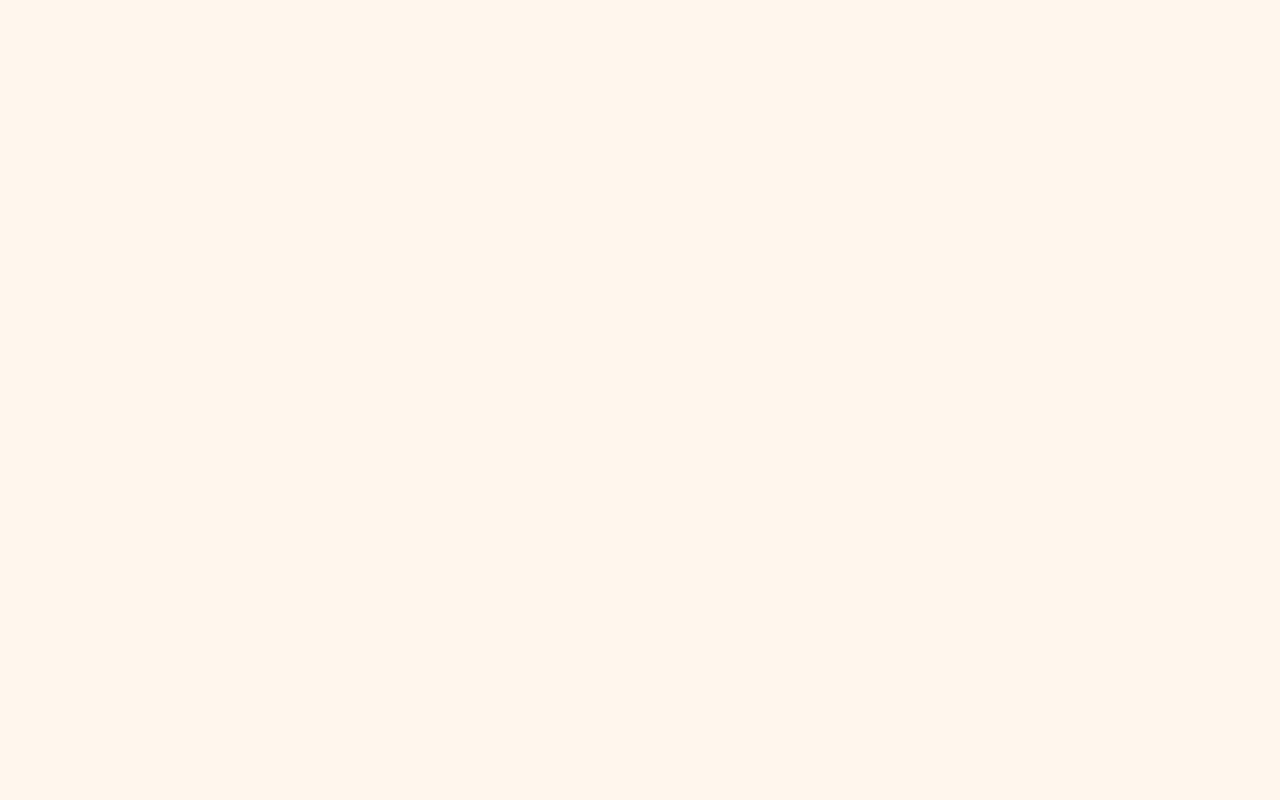
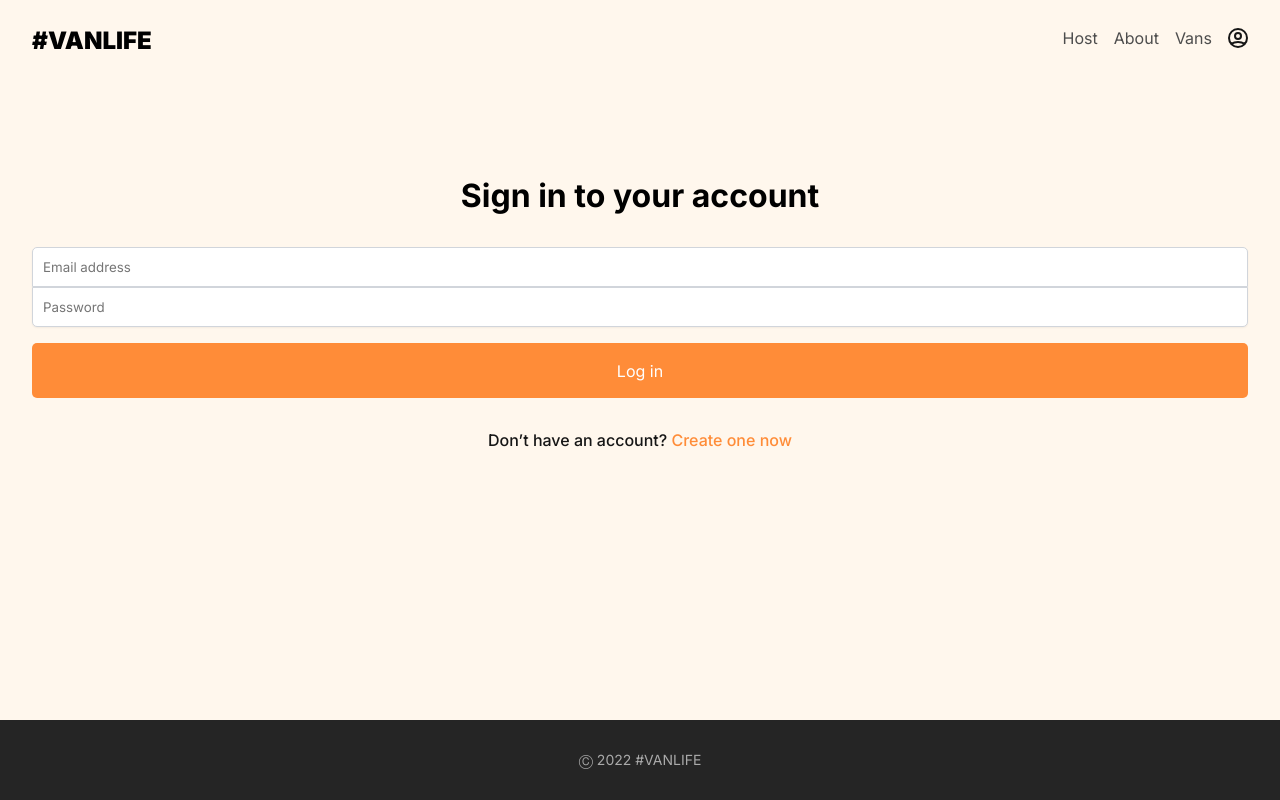
Before and after one commit to guido2288/vanLifeApp, a React (Vite) app: page /login in a window 1280 px wide. Before the commit this address had no page. Built offline with nearby package versions, Linux system fonts and the light colour scheme; what miragejs would draw is missing.

Commit message:
LoginPage added

```diff
--- a/components/Header.jsx
+++ b/components/Header.jsx
@@ -1,4 +1,13 @@
 import { NavLink , Link } from "react-router-dom"
+
+const IconLogin = () => {
+  return (
+    <svg width="20" height="20" viewBox="0 0 20 20" fill="none" xmlns="http://www.w3.org/2000/svg">
+      <path d="M3.12104 15.8047C5.15267 14.6564 7.4998 14.001 10 14.001C12.5002 14.001 14.8473 14.6564 16.879 15.8047M13 8.00098C13 9.65783 11.6569 11.001 10 11.001C8.34315 11.001 7 9.65783 7 8.00098C7 6.34412 8.34315 5.00098 10 5.00098C11.6569 5.00098 13 6.34412 13 8.00098ZM19 10.001C19 14.9715 14.9706 19.001 10 19.001C5.02944 19.001 1 14.9715 1 10.001C1 5.03041 5.02944 1.00098 10 1.00098C14.9706 1.00098 19 5.03041 19 10.001Z" stroke="#161616" stroke-width="2" stroke-linecap="round" stroke-linejoin="round"/>
+    </svg>
+
+  )
+}
 
 export const Header = () => {
   return (
@@ -10,6 +19,7 @@ export const Header = () => {
             <NavLink isActive={ ({isActive}) => { isActive ? className="active" : null } } to="/host">Host</NavLink>
             <NavLink isActive={ ({isActive}) => { isActive ? className="active" : null } } to="/about">About</NavLink>
             <NavLink isActive={ ({isActive}) => { isActive ? className="active" : null } } to="/vans">Vans</NavLink>
+            <NavLink isActive={ ({isActive}) => { isActive ? className="active" : null } } to="/login">{IconLogin}</NavLink>
         </div>
     </header>
   )
--- /dev/null
+++ b/components/NotFound.jsx
@@ -0,0 +1,14 @@
+import { Link } from "react-router-dom"
+
+const NotFound = () => {
+  return (
+    <div className="notFound">
+        <h1>Sorry, the page you were looking for was not found.</h1>
+        <Link to="/">
+            <button>Return to home</button>
+        </Link>
+    </div>
+  )
+}
+
+export default NotFound
--- /dev/null
+++ b/pages/Login.jsx
@@ -0,0 +1,47 @@
+import { useState } from "react"
+import { useNavigate } from "react-router-dom"
+
+const Login = () => {
+
+    const [loginFormData, setLoginFormData] = useState({ email: "", password: "" })
+
+    function handleSubmit(e) {
+        e.preventDefault()
+        console.log(loginFormData)
+    }
+
+    function handleChange(e) {
+        const { name, value } = e.target
+        setLoginFormData(prev => ({
+            ...prev,
+            [name]: value
+        }))
+    }
+
+    return (
+        <div className="login-container">
+            <h1>Sign in to your account</h1>
+            <form onSubmit={handleSubmit} className="login-form">
+                <input
+                    name="email"
+                    onChange={handleChange}
+                    type="email"
+                    placeholder="Email address"
+                    value={loginFormData.email}
+                />
+                <input
+                    name="password"
+                    onChange={handleChange}
+                    type="password"
+                    placeholder="Password"
+                    value={loginFormData.password}
+                />
+                <button>Log in</button>
+            </form>
+
+            <p>Don’t have an account? <span> Create one now </span></p>
+        </div>
+  )
+}
+
+export default Login
--- a/pages/Vans/VanDetail.jsx
+++ b/pages/Vans/VanDetail.jsx
@@ -1,16 +1,21 @@
 import { useEffect, useState } from "react";
 import { Link, useParams } from "react-router-dom"
 
-
 const VanDetail = () => {
-  const params = useParams();
+  const { id } = useParams();
   const [van, setVan] = useState(null);
 
+
   useEffect(() => {
-    fetch(`/api/vans/${params.id}`)
+
+    fetch(`/api/vans/${id}`)
     .then(res=> res.json())
     .then(data => setVan(data.vans))
+
   }, [])
+
+
+
 
 
   return (
--- a/pages/Vans/Vans.jsx
+++ b/pages/Vans/Vans.jsx
@@ -1,5 +1,7 @@
 import { useEffect, useState } from "react"
 import { Link,  useSearchParams } from "react-router-dom"
+import { getVans } from "../../src/api";
+
 
 const Vans = () => {
 
@@ -7,13 +9,27 @@ const Vans = () => {
 
   const  [ searchParams , setSearchParams] = useSearchParams()
 
+  const [loading, setLoading] = useState(false);
+
   const typeFilter = searchParams.get("type")
 
 
   useEffect(() => {
-      fetch("/api/vans")
-          .then(res => res.json())
-          .then(data => setVans(data.vans))
+    async function loadVans() {
+      setLoading(true)
+
+      try {
+        const data = await getVans()
+        setVans(data)
+
+      } catch (error) {
+        console.log(error)
+      }
+
+      setLoading(false)
+    }
+
+    loadVans()
   }, [])
 
   const filtersVans = typeFilter
@@ -48,7 +64,10 @@ const Vans = () => {
       </div>
 
       <div className="cards-container">
-        {vansElement}
+        {
+          loading ? <h2>Loading...</h2> : vansElement
+        }
+
       </div>
 
     </div>
--- a/src/App.jsx
+++ b/src/App.jsx
@@ -14,6 +14,8 @@ import HostVansDetails from "../pages/Host/HostVansDetails"
 import HostVanInfo from "../pages/Host/HostVanInfo"
 import HostVanPhotos from "../pages/Host/HostVanPhotos"
 import HostVanPricing from "../pages/Host/HostVanPricing"
+import NotFound from "../components/NotFound"
+import Login from "../pages/Login"
 
 function App() {
 
@@ -25,9 +27,12 @@ function App() {
         <Routes>
           <Route path="/" element={<Layout />}>
             <Route index element={ <Home /> }/>
+
             <Route path="about" element={ <About /> }/>
             <Route path="vans" element={ <Vans /> }/>
             <Route path="vans/:id" element={ <VanDetail /> }/>
+
+            <Route path="login" element={ <Login /> } />
 
             <Route path="host" element={ <HostLayout /> }>
             | <Route index element={ <Dashboard /> }/>
@@ -41,7 +46,7 @@ function App() {
               </Route>
 
             </Route>
-
+            <Route path="*" element={ <NotFound/> }/>
           </Route>
         </Routes>
 
--- /dev/null
+++ b/src/api.js
@@ -0,0 +1,15 @@
+export  async function getVans () {
+    const res = await fetch("/api/vans")
+
+    if (!res.ok) {
+        throw {
+            message: "Failed to fetch vans",
+            statusText: res.statusText,
+            status: res.status
+        }
+    }
+
+    const data = await res.json()
+
+    return data.vans;
+}
--- a/src/index.css
+++ b/src/index.css
@@ -90,6 +90,7 @@ header{
   color: #fff;
   padding: 1rem;
   font-weight: 700;
+  font-size: 1rem;
   cursor: pointer;
 }
 
@@ -497,3 +498,84 @@ footer p{
   width: 103px;
   border-radius: 5px;
 }
+
+/* NOT FOUNT PAGE */
+
+.notFound{
+  margin-top: 6rem;
+  display: flex;
+  flex-direction: column;
+  padding: 2rem;
+  gap: 2rem;
+}
+
+.notFound a button{
+  background-color: #161616;
+  border: none;
+  height: 3.5rem;
+  border-radius: 5px;
+  color: #fff;
+  font-size: 1rem;
+  width: 100%;
+}
+
+.notFound a button:hover{
+  cursor: pointer;
+}
+
+/* LOGIN PAGE */
+
+.login-container{
+  margin-top: 4rem;
+  padding: 2rem;
+  display: flex;
+  flex-direction: column;
+  align-items: center;
+  gap: 2rem;
+}
+
+.login-form{
+  width: 100%;
+  display: flex;
+  flex-direction: column;
+}
+
+.login-form input{
+  border: 1px solid rgba(209, 213, 219);
+  height: 40px;
+  text-indent: 10px;
+  box-shadow: 0px 1px 2px rgba(0, 0, 0, 0.05);
+  font-weight: 400;
+  color: #4D4D4D;
+}
+
+.login-form input:first-child {
+  border-radius: 5px 5px 0 0;
+}
+
+.login-form input:nth-child(2) {
+  border-radius: 0 0 5px 5px;
+  margin-bottom: 1rem;
+}
+
+.login-form input:focus{
+  outline: none;
+}
+
+.login-form button{
+  height: 55px;
+  border: none;
+  background-color: #FF8C38;
+  color: #fff;
+  font-size: 1rem;
+  border-radius: 5px;
+}
+
+.login-container p{
+  color: #161616;
+  font-weight: 500;
+}
+
+.login-container p span{
+  color: #FF8C38;
+}
```
